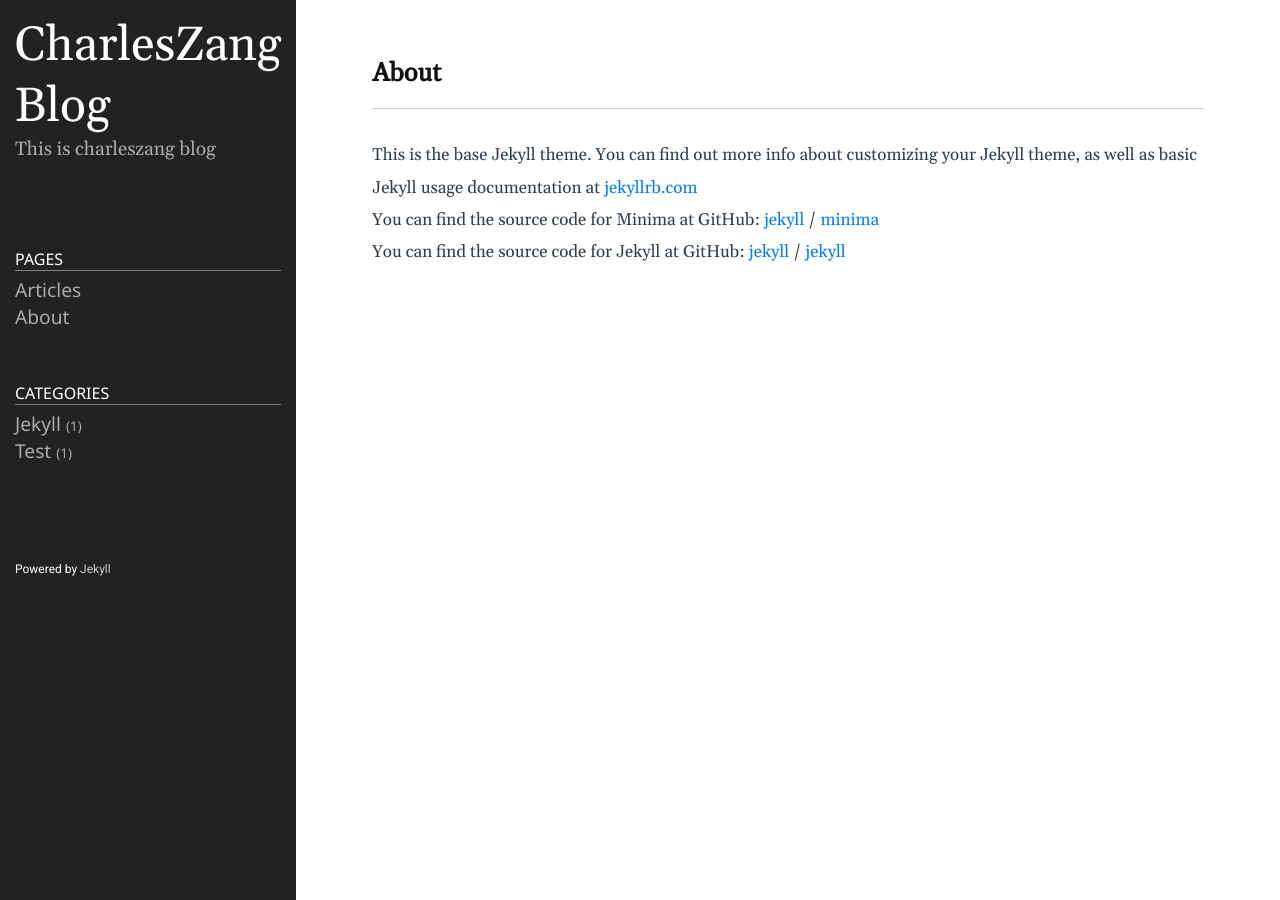
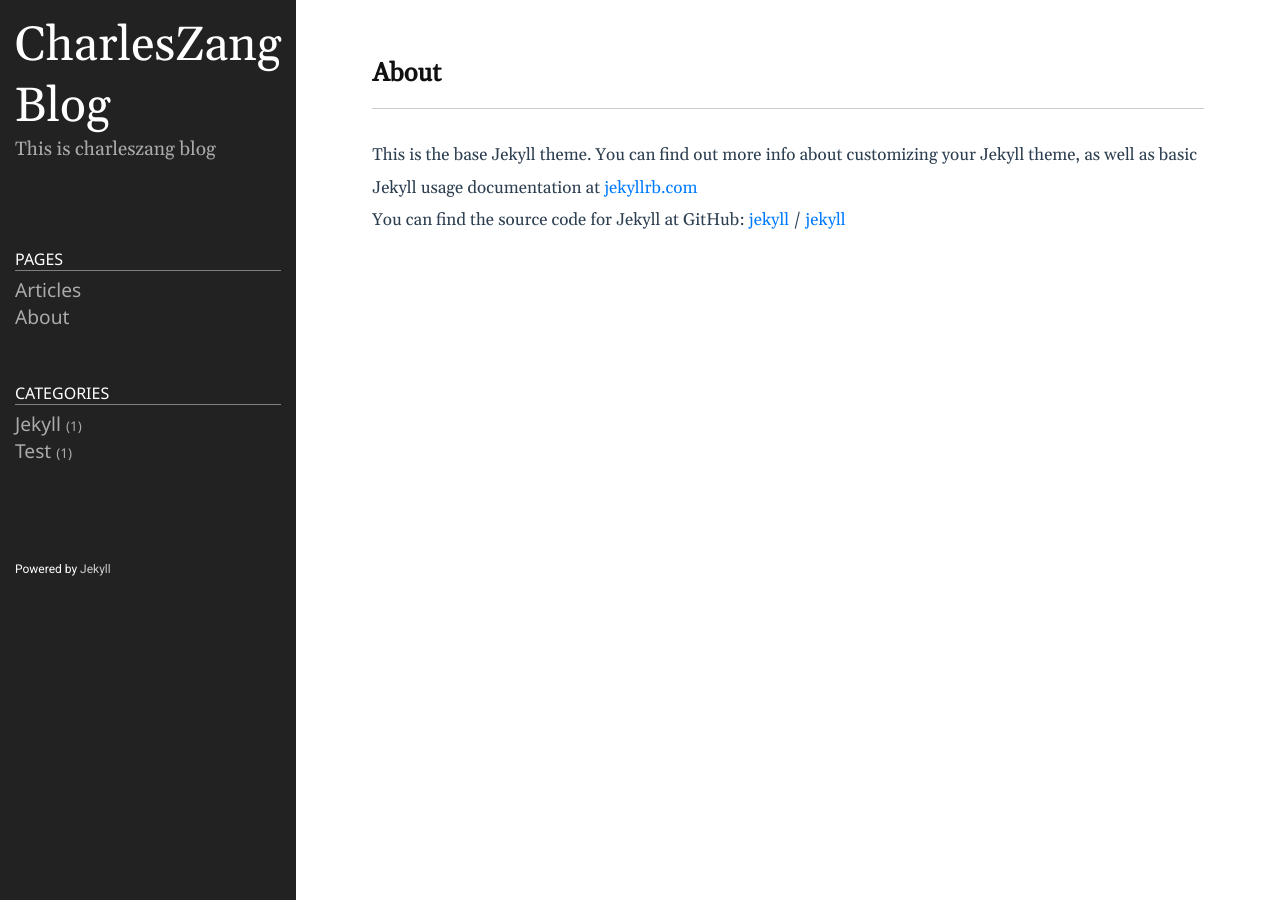
Before and after one commit to MZCharlesZang/blog, a Jekyll site: the page built from about.markdown, in a window 1280 px wide. Built offline with Jekyll 4.4.1, drawn with Linux system fonts in a browser that asks for light colours.

Commit message:
Update about.markdown

```diff
--- a/about.markdown
+++ b/about.markdown
@@ -6,10 +6,6 @@ permalink: /about/
 
 This is the base Jekyll theme. You can find out more info about customizing your Jekyll theme, as well as basic Jekyll usage documentation at [jekyllrb.com](https://jekyllrb.com/)
 
-You can find the source code for Minima at GitHub:
-[jekyll][jekyll-organization] /
-[minima](https://github.com/jekyll/minima)
-
 You can find the source code for Jekyll at GitHub:
 [jekyll][jekyll-organization] /
 [jekyll](https://github.com/jekyll/jekyll)
```
